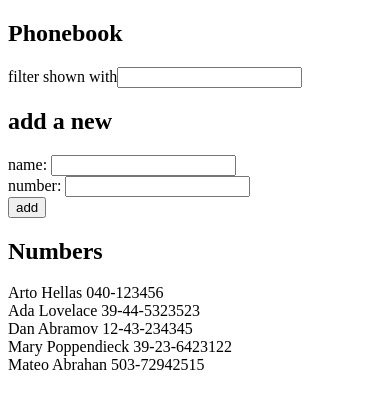
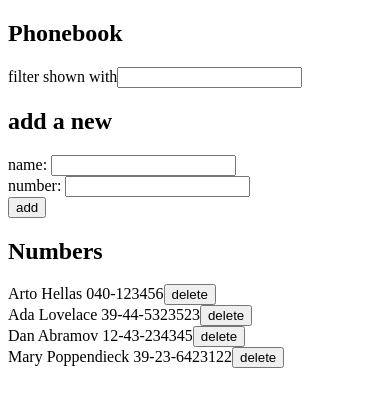
Before and after one commit to contreras48/fullstack_open, a React (Vite) app in the folder part2/phonebook/: page / in a window 390 px wide. Shown: the top 408 px of the page. Built offline with nearby package versions, Linux system fonts and the light colour scheme; data requests are answered from the project's data file.

Commit message:
part2: phonebook, step nine finished

```diff
--- a/part2/phonebook/db.json
+++ b/part2/phonebook/db.json
@@ -19,11 +19,6 @@
       "name": "Mary Poppendieck",
       "number": "39-23-6423122",
       "id": "4"
-    },
-    {
-      "id": "5537",
-      "name": "Mateo Abrahan",
-      "number": "503-72942515"
     }
   ]
 }
--- a/part2/phonebook/src/App.jsx
+++ b/part2/phonebook/src/App.jsx
@@ -31,6 +31,18 @@ const App = () => {
     }
   }
 
+  const deleteContact = id => {
+    const person = persons.find(p => p.id === id);
+    if(confirm(`Delete ${person.name} ?`)){
+      constactService
+        .remove(id)
+        .then(response => {
+          setPersons(persons.filter(p => p.id !== id))
+          alert(`${response.name} has been successfully eliminated`)
+        })
+    }
+  }
+
   const showContacts = filter === ''
     ? persons
     : persons.filter(p => p.name.toLowerCase().includes(filter))
@@ -50,7 +62,7 @@ const App = () => {
       <h2>add a new</h2>
       <PersonForm name={newName} number={newNumber} handleName={value => setNewName(value)} handleNumber={value => setNewNumber(value)} handleSubmit={addContact} />
       <h2>Numbers</h2>
-      <Phonebook contacts={showContacts} />
+      <Phonebook contacts={showContacts} handleDelete={deleteContact}/>
     </div>
   )
 }
--- a/part2/phonebook/src/components/Person.jsx
+++ b/part2/phonebook/src/components/Person.jsx
@@ -1,5 +1,10 @@
-const Person = ({person}) => {
-  return <div>{person.name} {person.number}</div>
+const Person = ({ person, handleDelete }) => {
+  return (
+    <div>
+        {person.name} {person.number}
+        <button onClick={handleDelete}>delete</button>
+    </div>
+  )
 }
 
 export default Person;
--- a/part2/phonebook/src/components/PhoneBook.jsx
+++ b/part2/phonebook/src/components/PhoneBook.jsx
@@ -1,9 +1,9 @@
 import Person from './Person'
 
-const Phonebook = ({ contacts }) => {
+const Phonebook = ({ contacts, handleDelete }) => {
   return (
     <div>
-      { contacts.map(c => <Person key={c.name} person={c} />) }
+      { contacts.map(c => <Person key={c.name} person={c} handleDelete={() => handleDelete(c.id)}/>) }
     </div>
   )
 }
--- a/part2/phonebook/src/services/contacts.js
+++ b/part2/phonebook/src/services/contacts.js
@@ -13,4 +13,9 @@ const create = newContact => {
   return request.then(response => response.data);
 }
 
-export default {getAll, create};
+const remove = id => {
+  const request = axios.delete(`${baseUrl}/${id}`);
+  return request.then(response => response.data);
+}
+
+export default {getAll, create, remove};
```
